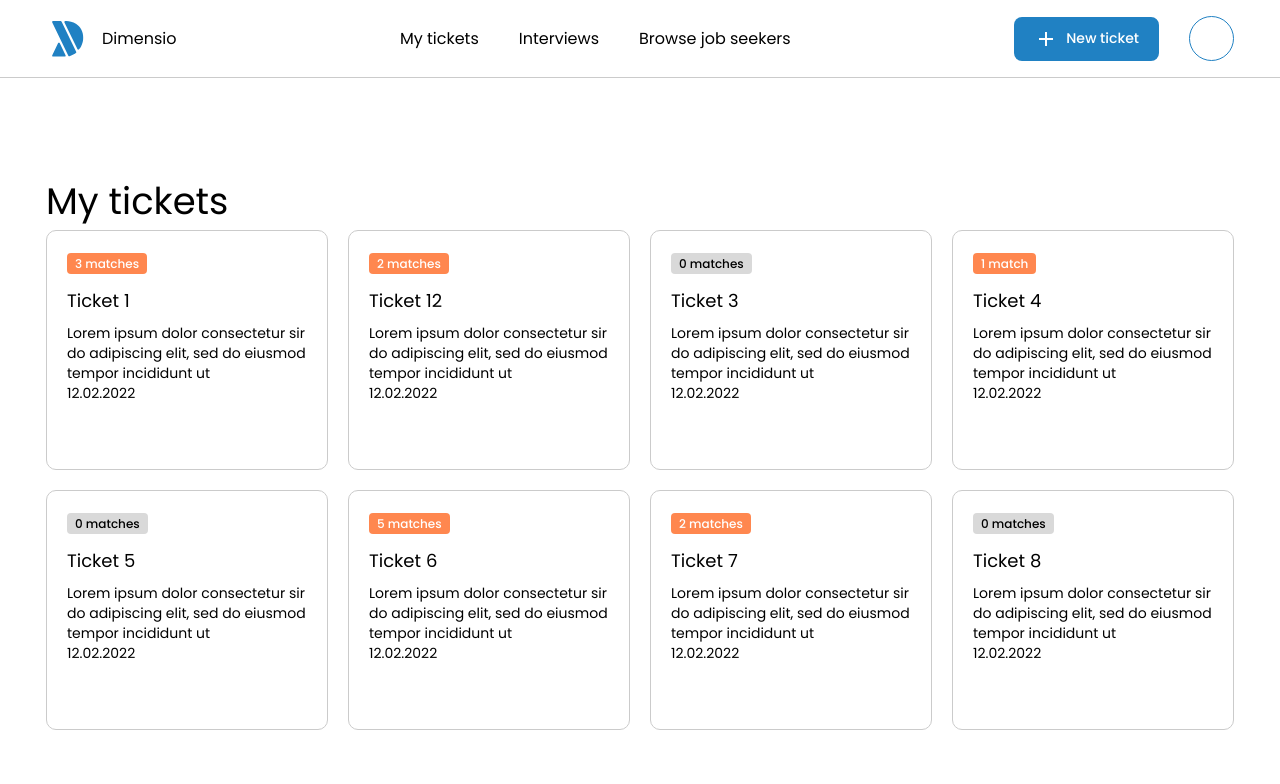
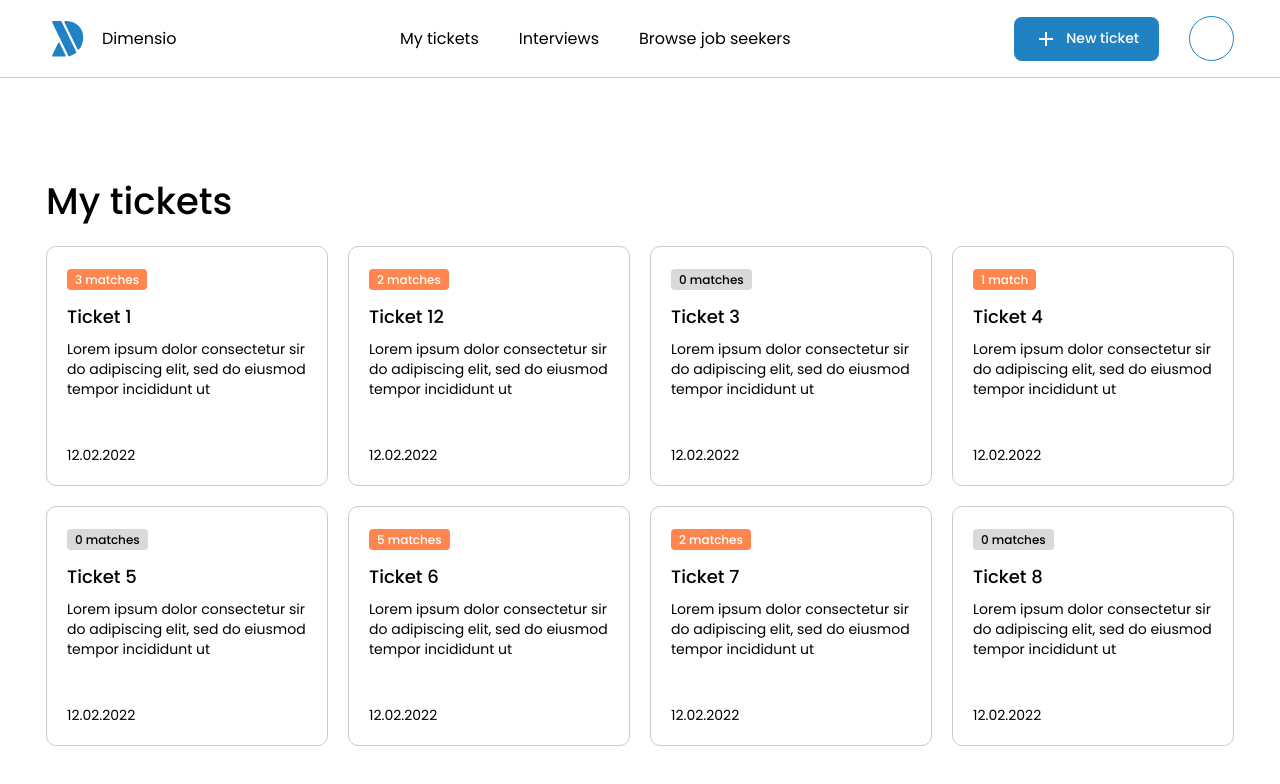
Before and after one commit to blendarkabashi/dimensio, a Next.js app: page /my-tickets in a window 1280 px wide. Shown: the top 784 px of the page. Built offline with nearby package versions, Linux system fonts and the light colour scheme.

Commit message:
tickets minor changes

```diff
--- a/components/ticket/index.js
+++ b/components/ticket/index.js
@@ -1,12 +1,12 @@
 import Chip from 'components/chip';
 export default function Ticket({ ticket }) {
   return (
-    <div className="h-[240px] border border-[#CBCBCB] rounded-[10px] p-5">
+    <div className="flex flex-col justify-between cursor-pointer h-[240px] border border-[#CBCBCB] bg-white rounded-[10px] p-5 transition-all hover:shadow-md hover:scale-105">
       <div>
         <Chip color={ticket.matches ? 'bg-[#FF874F]' : 'bg-[#D9D9D9]'}>
           {ticket.matches} {ticket.matches == 1 ? 'match' : 'matches'}
         </Chip>
-        <h1 className="text-lg mt-3">{ticket.title}</h1>
+        <h1 className="text-lg mt-3 font-medium">{ticket.title}</h1>
         <p className="text-sm mt-2">{ticket.content}</p>
       </div>
       <p className="text-sm">{ticket.date}</p>
--- a/pages/my-tickets/index.js
+++ b/pages/my-tickets/index.js
@@ -8,7 +8,7 @@ export default function index() {
   if (testTickets.length === 0) return <NoTickets />;
   return (
     <div className="container pt-24">
-      <h1 className="text-[37px]">My tickets</h1>
+      <h1 className="text-[37px] mb-4 font-medium">My tickets</h1>
       <div className="grid grid-cols-4 gap-5">
         {testTickets.map((ticket) => (
           <Ticket ticket={ticket} />
```
